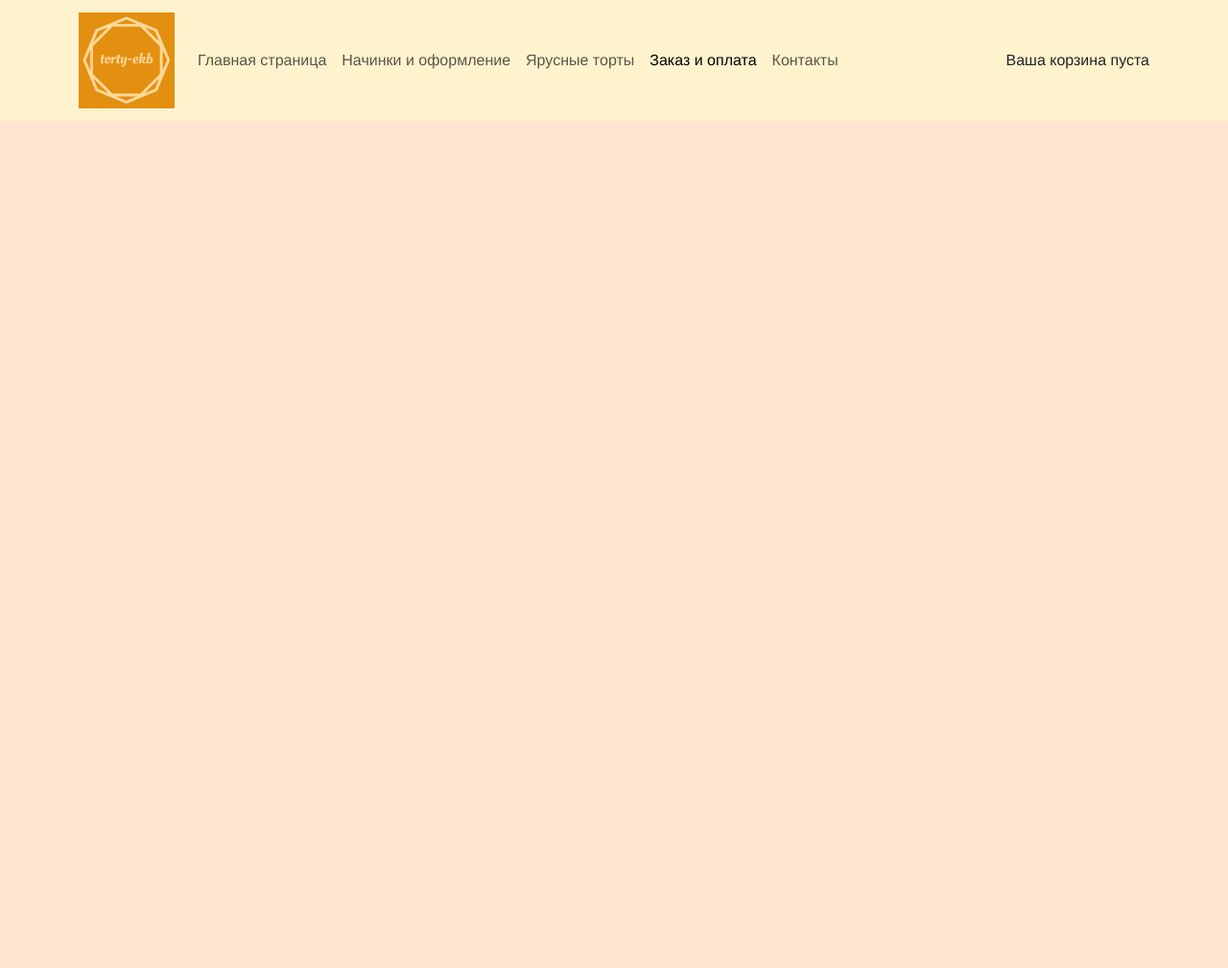
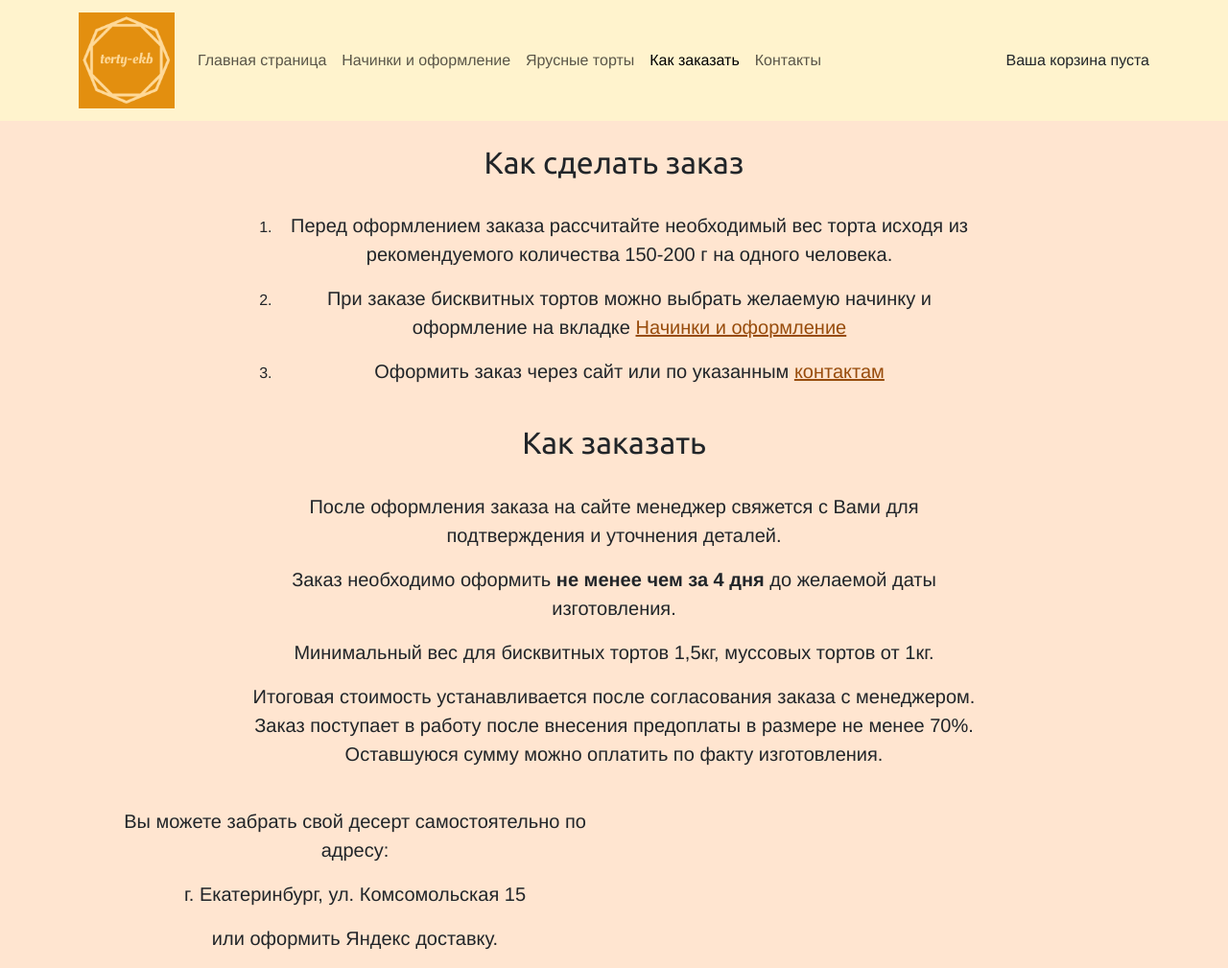
Before and after one commit to voinkovegor/Online-store-torty-ekb, a Django app: page /order_and_payment/ in a window 1280 px wide. Shown: the whole page at 96% size. Before the commit the page ends 126 px from the top, so only its background shows below. Run offline with Django 4.2, Linux system fonts and the light colour scheme; parts of the project's set-up code (start-up, migrations or seed data) failed here and were passed over.

Commit message:
Added pages: contacts, tiered_cakes, order_and_payment

```diff
--- a/cart/forms.py
+++ b/cart/forms.py
@@ -2,7 +2,7 @@ from django import forms
 
 from shop.models import Topping
 
-l = [0.5, 1.0, 1.5, 2.0, 2.5, 3.0, 3.5, 4.0, 4.5, 5.0, 5.5, 6.0, 6.5, 7.0, 7.5, 8.0, 8.5, 9.0, 9.5, 10.0]
+l = [1.0, 1.5, 2.0, 2.5, 3.0, 3.5, 4.0, 4.5, 5.0, 5.5, 6.0, 6.5, 7.0, 7.5, 8.0, 8.5, 9.0, 9.5, 10.0]
 PRODUCT_QUANTITY_CHOICES = list(zip(l, map(str, l)))
 
 class CartAddProductForm(forms.Form):
--- a/cart/templates/cart/detail.html
+++ b/cart/templates/cart/detail.html
@@ -9,7 +9,7 @@
 <a class="nav-link active" href="{% url "shop:product_list" %}">Главная страница</a>
 <a class="nav-link" href="{% url "shop:toppings_and_decoration" %}">Начинки и оформление</a>
 <a class="nav-link" href="{% url "shop:tiered_cakes" %}">Ярусные торты</a>
-<a class="nav-link" href="{% url "shop:order_and_payment" %}">Заказ и оплата</a>
+<a class="nav-link" href="{% url "shop:order_and_payment" %}">Как заказать</a>
 <a class="nav-link" href="{% url "shop:contacts" %}">Контакты</a>
 {% endblock %}
 
--- a/shop/templates/shop/base.html
+++ b/shop/templates/shop/base.html
@@ -28,11 +28,11 @@
     <div class="collapse navbar-collapse" id="navbarNavAltMarkup">
       <div class="navbar-nav">
           {% block nav %}
-        <a class="nav-link active" aria-current="page" href="{% url "shop:product_list" %}">Главная страница</a>
-        <a class="nav-link" href="{% url "shop:toppings_and_decoration" %}">Начинки и оформление</a>
-        <a class="nav-link" href="{% url "shop:tiered_cakes" %}">Ярусные торты</a>
-        <a class="nav-link" href="{% url "shop:order_and_payment" %}">Заказ и оплата</a>
-        <a class="nav-link" href="{% url "shop:contacts" %}">Контакты</a>
+            <a class="nav-link active" aria-current="page" href="{% url "shop:product_list" %}">Главная страница</a>
+            <a class="nav-link" href="{% url "shop:toppings_and_decoration" %}">Начинки и оформление</a>
+            <a class="nav-link" href="{% url "shop:tiered_cakes" %}">Ярусные торты</a>
+            <a class="nav-link" href="{% url "shop:order_and_payment" %}">Как заказать</a>
+            <a class="nav-link" href="{% url "shop:contacts" %}">Контакты</a>
           {% endblock %}
       </div>
     </div>
--- a/shop/templates/shop/headers/order_and_payment.html
+++ b/shop/templates/shop/headers/order_and_payment.html
@@ -1,13 +1,57 @@
 {% extends "shop/base.html" %}
 {% load static %}
 {% block title %}
-    Заказ и оплата
+    Как заказать
 {% endblock %}
 
 {% block nav %}
 <a class="nav-link" aria-current="page" href="{% url "shop:product_list" %}">Главная страница</a>
 <a class="nav-link" href="{% url "shop:toppings_and_decoration" %}">Начинки и оформление</a>
 <a class="nav-link" href="{% url "shop:tiered_cakes" %}">Ярусные торты</a>
-<a class="nav-link active" aria-current="page" href="{% url "shop:order_and_payment" %}">Заказ и оплата</a>
+<a class="nav-link active" aria-current="page" href="{% url "shop:order_and_payment" %}">Как заказать</a>
 <a class="nav-link" href="{% url "shop:contacts" %}">Контакты</a>
 {% endblock %}
+
+
+{% block content %}
+<div class="container text-center">
+  <br>
+  <div class="container w-75 text-center">
+    <h2>Как сделать заказ</h2><br>
+      <ol>
+        <li>
+          <p class="fs-5">Перед оформлением заказа рассчитайте необходимый
+        вес торта исходя из рекомендуемого количества 150-200 г на одного
+        человека.</p>
+        </li>
+        <li>
+          <p class="fs-5">При заказе бисквитных тортов можно выбрать
+        желаемую начинку и оформление на вкладке
+        <a href="{% url "shop:toppings_and_decoration" %}"><u>Начинки и оформление</u></a></p>
+        </li>
+        <li>
+          <p class="fs-5">Оформить заказ через сайт
+            или по указанным <a href="{% url "shop:contacts" %}"><u>контактам</u></a></p>
+        </li>
+      </ol>
+    <br>
+    <h2>Как заказать</h2><br>
+      <p class="fs-5">После оформления заказа на сайте менеджер свяжется с Вами для подтверждения и уточнения деталей.</p>
+      <p class="fs-5">Заказ необходимо оформить <b>не менее чем за 4 дня</b> до желаемой даты изготовления.</p>
+      <p class="fs-5">Минимальный вес для бисквитных тортов 1,5кг, муссовых тортов от 1кг.</p>
+      <p class="fs-5">Итоговая стоимость устанавливается после согласования заказа с менеджером.
+        Заказ поступает в работу после внесения предоплаты в размере не менее 70%.
+        Оставшуюся сумму можно оплатить по факту изготовления.</p><br>
+  </div>
+    <div class="row align-items-center">
+      <div class="col-6">
+        <p class="fs-5">Вы можете забрать свой десерт самостоятельно по адресу:</p>
+        <p class="fs-5">г. Екатеринбург, ул. Комсомольская 15</p>
+        <p class="fs-5">или оформить Яндекс доставку.</p>
+      </div>
+      <div class="col">
+        <script type="text/javascript" charset="utf-8" async src="https://api-maps.yandex.ru/services/constructor/1.0/js/?um=constructor%3Ac83874af6a5b40b15a83cf0d269751fe3f6f49a26f0b1eac90bb8ab3e2ccc445&amp;width=100%25&amp;height=330&amp;lang=ru_RU&amp;scroll=true"></script>
+      </div>
+    </div>
+</div>
+{% endblock %}
--- a/shop/templates/shop/headers/toppings_and_decoration.html
+++ b/shop/templates/shop/headers/toppings_and_decoration.html
@@ -29,7 +29,7 @@
 <a class="nav-link" href="{% url "shop:product_list" %}">Главная страница</a>
 <a class="nav-link active" aria-current="page" href="{% url "shop:toppings_and_decoration" %}">Начинки и оформление</a>
 <a class="nav-link" href="{% url "shop:tiered_cakes" %}">Ярусные торты</a>
-<a class="nav-link" href="{% url "shop:order_and_payment" %}">Заказ и оплата</a>
+<a class="nav-link" href="{% url "shop:order_and_payment" %}">Как заказать</a>
 <a class="nav-link" href="{% url "shop:contacts" %}">Контакты</a>
 {% endblock %}
 
```
Also changed, not shown: orders/templates/orders/order/create.html (+8 -0 lines), orders/templates/orders/order/created.html (+8 -0 lines), shop/templates/shop/headers/contacts.html (+22 -1 lines), shop/templates/shop/headers/tiered_cakes.html (+14 -1 lines), shop/templates/shop/product/list.html (+0 -7 lines), shop/static/img/Yarusy.png (added), static/img/Yarusy.png (added).
